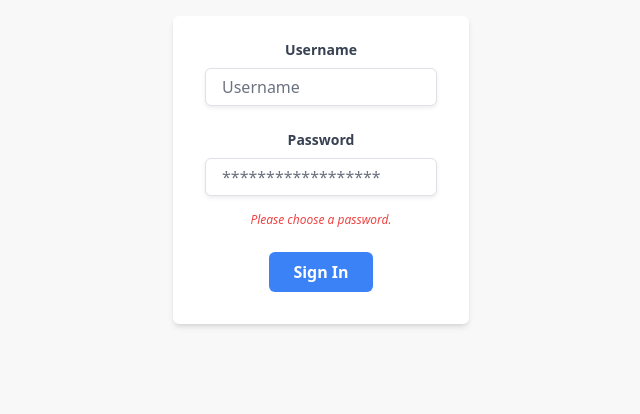
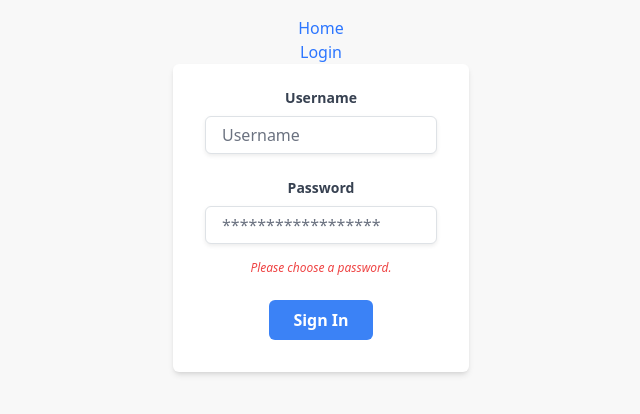
Before and after one commit to mikisimi25/social, a React (Create React App) app: page /login in a window 1280 px wide. Shown: the top 414 px of the page, without its empty margins (319-959 px from the left). Built offline with nearby package versions, Linux system fonts and the light colour scheme.

Commit message:
Basic menu

```diff
--- a/src/App.jsx
+++ b/src/App.jsx
@@ -7,9 +7,25 @@ import Login from './pages/Login/Login';
 
 const App = () => {
 
+  const menuItems = [
+    { name: 'Home', link: '/' },
+    { name: 'Login', link: '/login' },
+  ];
+
   return (
     <div className="App container">
       <div className="row justify-content-center pt-md-3">
+
+        <nav>
+          <ul>
+            {menuItems.map((item) => (
+              <li key={item.name}>
+                <a href={item.link}>{item.name}</a>
+              </li>
+            ))}
+          </ul>
+        </nav>
+
         <BrowserRouter>
           <Routes>
             <Route path="/" element={ <Users /> } />
```
